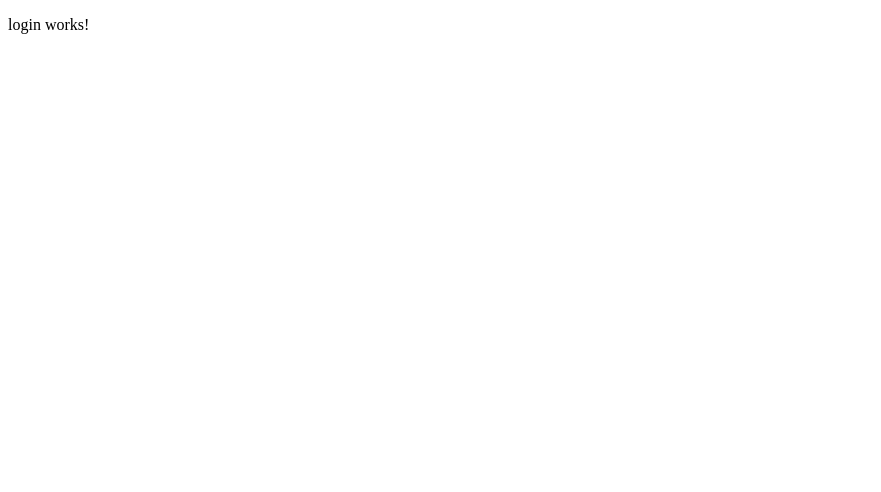
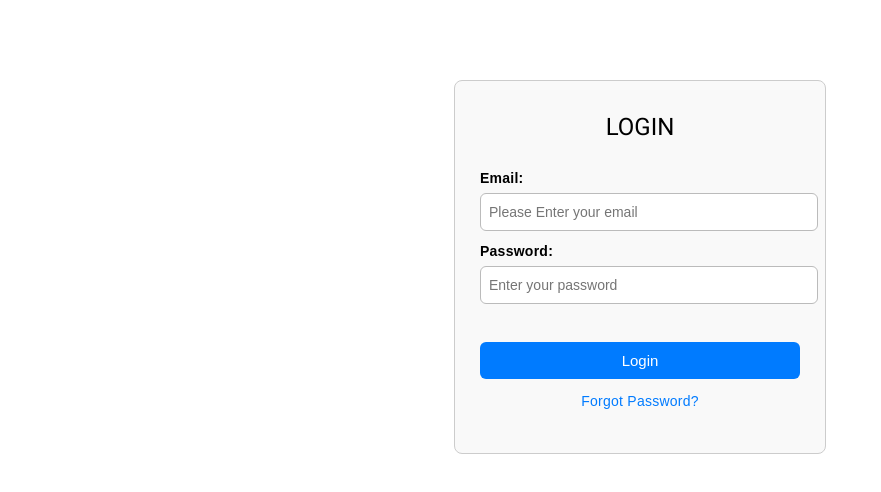
Before and after one commit to GuruSaiTarun09/practice_app, an Angular app: page / in a window 1280 px wide. Shown: the top 492 px of the page, without its empty margins (0-881 px from the left). Built offline with nearby package versions, Linux system fonts and the light colour scheme.

Commit message:
login page is complete

```diff
--- a/angular.json
+++ b/angular.json
@@ -25,6 +25,7 @@
               "src/assets"
             ],
             "styles": [
+              "@angular/material/prebuilt-themes/indigo-pink.css",
               "src/styles.css"
             ],
             "scripts": []
@@ -87,6 +88,7 @@
               "src/assets"
             ],
             "styles": [
+              "@angular/material/prebuilt-themes/indigo-pink.css",
               "src/styles.css"
             ],
             "scripts": []
--- a/package.json
+++ b/package.json
@@ -11,10 +11,12 @@
   "private": true,
   "dependencies": {
     "@angular/animations": "^15.2.0",
+    "@angular/cdk": "^15.2.9",
     "@angular/common": "^15.2.0",
     "@angular/compiler": "^15.2.0",
     "@angular/core": "^15.2.0",
     "@angular/forms": "^15.2.0",
+    "@angular/material": "^15.2.9",
     "@angular/platform-browser": "^15.2.0",
     "@angular/platform-browser-dynamic": "^15.2.0",
     "@angular/router": "^15.2.0",
--- a/src/app/components/login/login.component.css
+++ b/src/app/components/login/login.component.css
@@ -0,0 +1,57 @@
+form {
+    width: 320px;
+    margin: 80px auto;
+    padding: 30px 25px;
+    border: 1px solid #ccc;
+    border-radius: 8px;
+    font-family: Arial, sans-serif;
+    background: #f9f9f9;
+}
+
+form h1 {
+    text-align: center;
+    margin-bottom: 25px;
+    font-size: 24px;
+}
+
+label {
+    font-weight: 600;
+    display: block;
+    margin: 10px 0 5px;
+}
+
+input {
+    width: 100%;
+    padding: 10px 8px;
+    border-radius: 6px;
+    border: 1px solid #bbb;
+    font-size: 14px;
+}
+
+button {
+    width: 100%;
+    padding: 10px 0;
+    margin-top: 18px;
+    border: none;
+    border-radius: 6px;
+    background: #007bff;
+    color: white;
+    font-size: 15px;
+    cursor: pointer;
+}
+
+button:hover {
+    background: #005fcc;
+}
+
+form p {
+    margin-top: 12px;
+    text-align: center;
+    font-size: 14px;
+    color: #007bff;
+    cursor: pointer;
+}
+
+form p:hover {
+    text-decoration: underline;
+}
--- a/src/app/components/login/login.component.html
+++ b/src/app/components/login/login.component.html
@@ -1 +1,9 @@
-<p>login works!</p>
+<form action="">
+    <h1>LOGIN</h1>
+        <label>Email:</label>
+        <input type="text" placeholder="Please Enter your email">
+        <label>Password:</label>
+        <input type="password" placeholder="Enter your password"><br><br>
+        <button type="submit">Login</button>
+        <p>Forgot Password?</p>
+</form>
--- a/src/index.html
+++ b/src/index.html
@@ -6,8 +6,11 @@
   <base href="/">
   <meta name="viewport" content="width=device-width, initial-scale=1">
   <link rel="icon" type="image/x-icon" href="favicon.ico">
+  <link rel="preconnect" href="https://fonts.gstatic.com">
+  <link href="https://fonts.googleapis.com/css2?family=Roboto:wght@300;400;500&display=swap" rel="stylesheet">
+  <link href="https://fonts.googleapis.com/icon?family=Material+Icons" rel="stylesheet">
 </head>
-<body>
+<body class="mat-typography">
   <app-root></app-root>
 </body>
 </html>
--- a/src/styles.css
+++ b/src/styles.css
@@ -1 +1,4 @@
 /* You can add global styles to this file, and also import other style files */
+
+html, body { height: 100%; }
+body { margin: 0; font-family: Roboto, "Helvetica Neue", sans-serif; }
```
Also changed, not shown: src/app/app.module.ts (+10 -1 lines), 1 other file (tests, documents, lock files or other folders).
